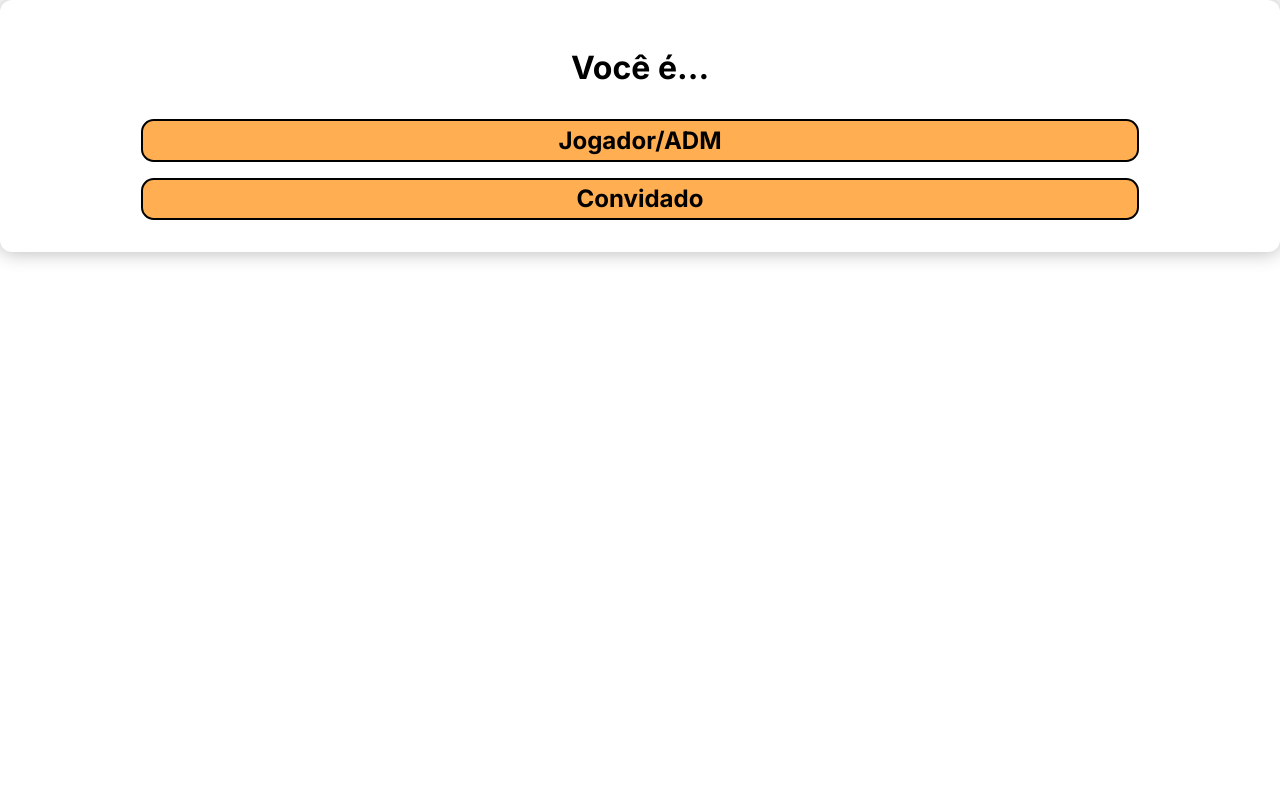
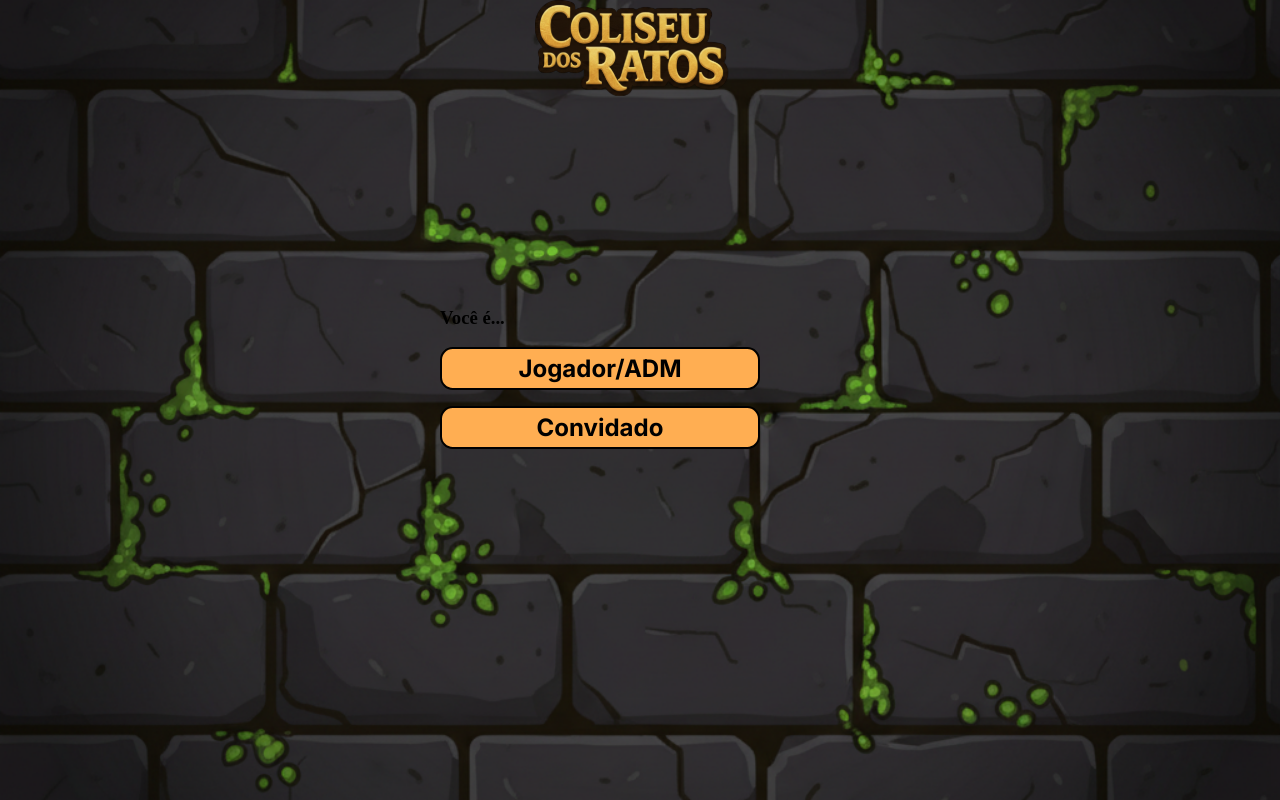
Before and after one commit to Gabriel-Maran/rinha-de-ratos-Web, a React (Vite) app in the folder FrontEnd/rinhaRatos/: page / in a window 1280 px wide. Built offline with nearby package versions, Linux system fonts and the light colour scheme; a web font is replaced by a local one.

Commit message:
routes corrigidas
Correigi as routes, que agoram estão direcionando para o lugar certo, e também fiz o funcionar o css, mas vai precisar de alguns ajustes

```diff
--- a/FrontEnd/rinhaRatos/src/App.jsx
+++ b/FrontEnd/rinhaRatos/src/App.jsx
@@ -1,8 +1,5 @@
 import "./css/App.css";
-import Inicio from "./pages/Inicio.jsx";
-import Acesso from "./pages/Acesso.jsx";
 import { Outlet } from "react-router-dom";
-import Login from "./pages/Login.jsx";
 
 function App() {
   return (
--- a/FrontEnd/rinhaRatos/src/css/Acesso.css
+++ b/FrontEnd/rinhaRatos/src/css/Acesso.css
@@ -12,8 +12,6 @@
     flex-direction: column;
     /* overflow: hidden; */ /* Isso aqui serve pra esconder o scroll */
     position: relative;
-
-
     margin: 0;
 }
 
--- a/FrontEnd/rinhaRatos/src/main.jsx
+++ b/FrontEnd/rinhaRatos/src/main.jsx
@@ -19,7 +19,7 @@ const router =  createBrowserRouter([
       },
       {
         path:"login",
-        element:<Inicio/>
+        element:<Login/>
       },
       {
          path: "home",
--- a/FrontEnd/rinhaRatos/src/pages/Acesso.jsx
+++ b/FrontEnd/rinhaRatos/src/pages/Acesso.jsx
@@ -2,18 +2,21 @@ import React from "react";
 import Botao from "../components/Botao.jsx";
 import '../css/Acesso.css';
 import { useNavigate } from "react-router-dom";
+import logo from '../assets/Logo_Coliseu_dos_Ratos.svg'
 
 export default function Acesso() {
   const navigate = useNavigate();
 
-   const irLogin = (e) => {
+  const irLogin = () => {
     navigate("/login");
   };
 
   return (
-    <>
-       <div className="caixaLogin">
+    <div className="acesso-container">
+      <img src={logo} alt="logo chamada coliseu dos ratos"  className="log"/>
+      <div className="caixa">
         <h3>Você é...</h3>
+
         <Botao
           acaoBtn={"Jogador/ADM"}
           button={{
@@ -21,11 +24,12 @@ export default function Acesso() {
             onClick: irLogin
           }}
         />
+
         <Botao
           acaoBtn={"Convidado"}
           button={{ className: "acesso" }}
         />
-              </div >
-    </>
+      </div>
+    </div>
   );
 }
--- a/FrontEnd/rinhaRatos/src/pages/Login.jsx
+++ b/FrontEnd/rinhaRatos/src/pages/Login.jsx
@@ -16,6 +16,7 @@ export default function Login() {
   };
 
   return (
+    <div className="acesso-container">
     <div className="caixaLogin">
       <h3>Fazer login</h3>
 
@@ -51,5 +52,6 @@ export default function Login() {
        onClick: irCadastro }}
        />
     </div>
+    </div>
   );
 }
```
Also changed, not shown: 2 other files (tests, documents, lock files or other folders). Lines whose indentation alone changed are shown as unchanged.
